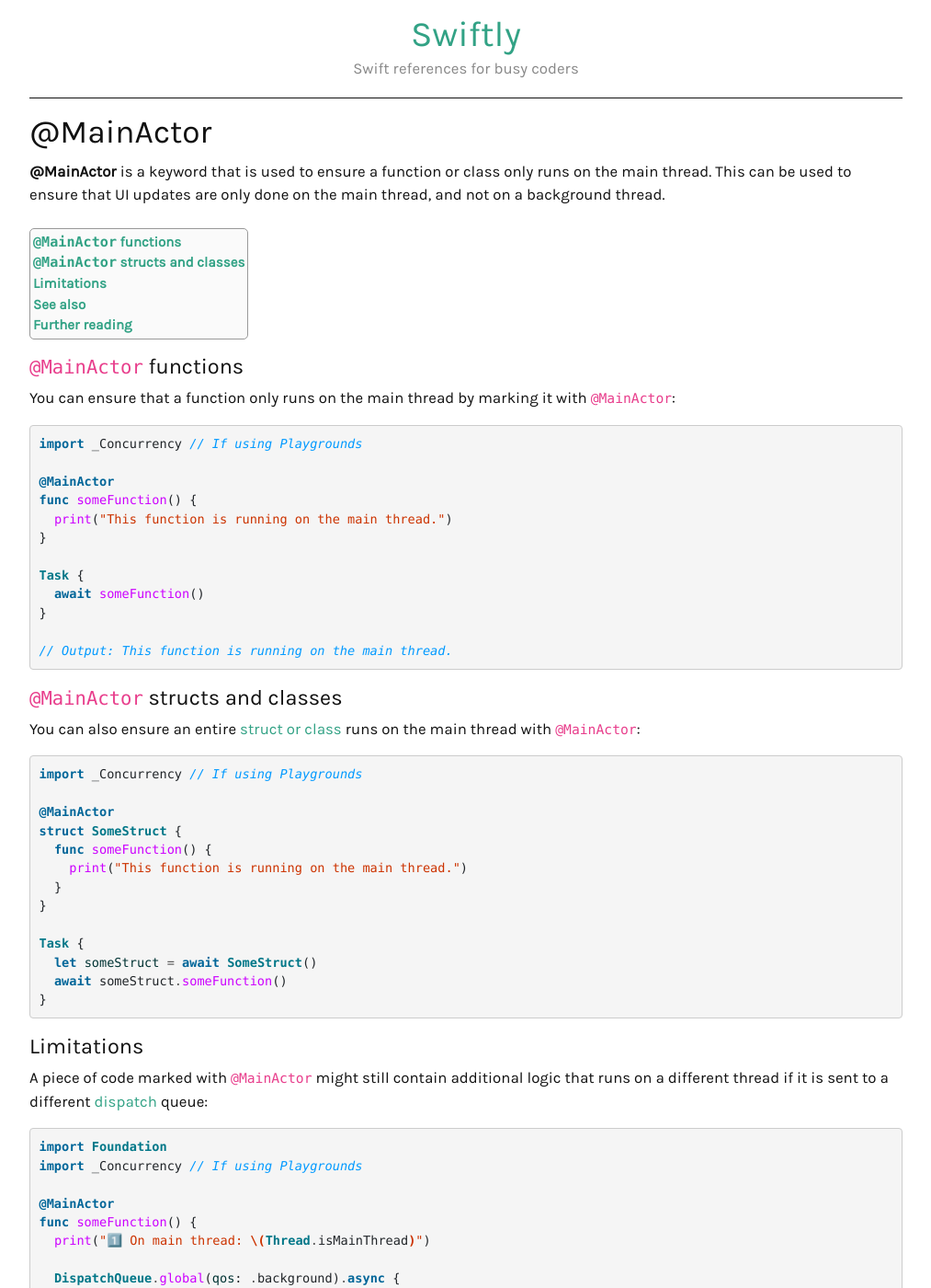
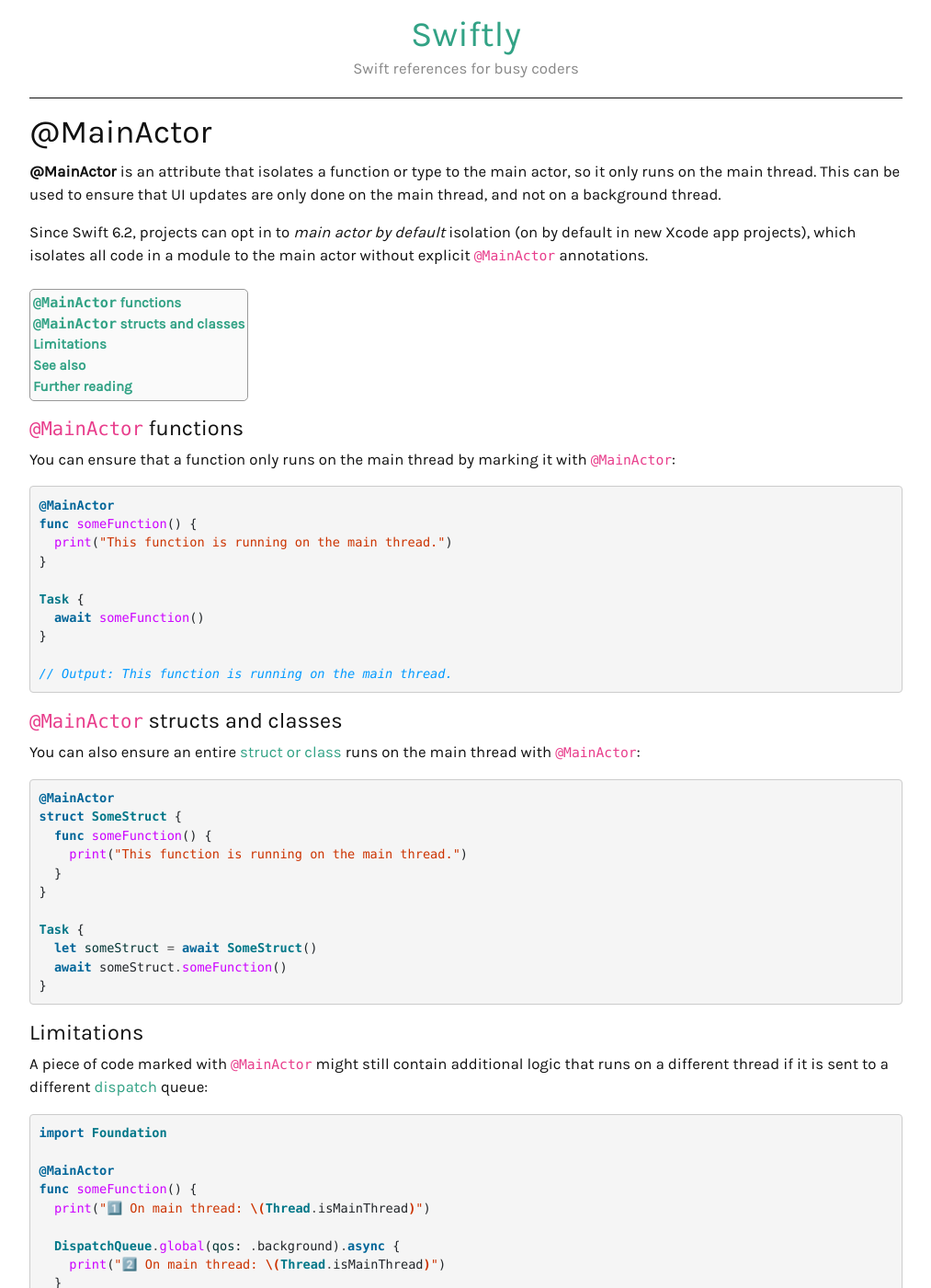
Before and after one commit to ebelinski/swiftly, a Jekyll site: the page built from _subpages/mainactor.md, in a window 1280 px wide and 1400 px high. Shown: the whole window at 92% size, without its empty margins (133-1146 px from the left). Built offline with Jekyll 4.4.1, drawn with Linux system fonts in a browser that asks for light colours.

Commit message:
Modernize concurrency pages
- Drop the "import _Concurrency" workaround lines (long unnecessary)
- mainactor: describe @MainActor as actor isolation and note Swift
  6.2's main-actor-by-default mode
- ismainthread: point readers at @MainActor / MainActor.assertIsolated
  for modern code; update doc link to the current URL
- dispatch: frame GCD as the legacy option next to Swift concurrency
  and mention Task.sleep as the asyncAfter equivalent
- async-await: replace the dated iOS 13/15 backporting paragraph;
  modern trailing-closure call style

Co-Authored-By: Claude Fable 5 <noreply@anthropic.com>

````diff
--- a/_subpages/mainactor.md
+++ b/_subpages/mainactor.md
@@ -7,7 +7,9 @@ redirect_from:
 ---
 {::options parse_block_html="true" /}
 
-**@MainActor** is a keyword that is used to ensure a function or class only runs on the main thread. This can be used to ensure that UI updates are only done on the main thread, and not on a background thread.
+**@MainActor** is an attribute that isolates a function or type to the main actor, so it only runs on the main thread. This can be used to ensure that UI updates are only done on the main thread, and not on a background thread.
+
+Since Swift 6.2, projects can opt in to *main actor by default* isolation (on by default in new Xcode app projects), which isolates all code in a module to the main actor without explicit `@MainActor` annotations.
 
 * TOC
 {:toc}
@@ -17,8 +19,6 @@ redirect_from:
 You can ensure that a function only runs on the main thread by marking it with `@MainActor`:
 
 ```swift
-import _Concurrency // If using Playgrounds
-
 @MainActor
 func someFunction() {
   print("This function is running on the main thread.")
@@ -36,8 +36,6 @@ Task {
 You can also ensure an entire [struct or class](/structs-and-classes) runs on the main thread with `@MainActor`:
 
 ```swift
-import _Concurrency // If using Playgrounds
-
 @MainActor
 struct SomeStruct {
   func someFunction() {
@@ -57,7 +55,6 @@ A piece of code marked with `@MainActor` might still contain additional logic th
 
 ```swift
 import Foundation
-import _Concurrency // If using Playgrounds
 
 @MainActor
 func someFunction() {
````
Also changed, not shown: _subpages/async-await.md (+4 -4 lines), _subpages/dispatch.md (+4 -2 lines), _subpages/ismainthread.md (+2 -3 lines).
